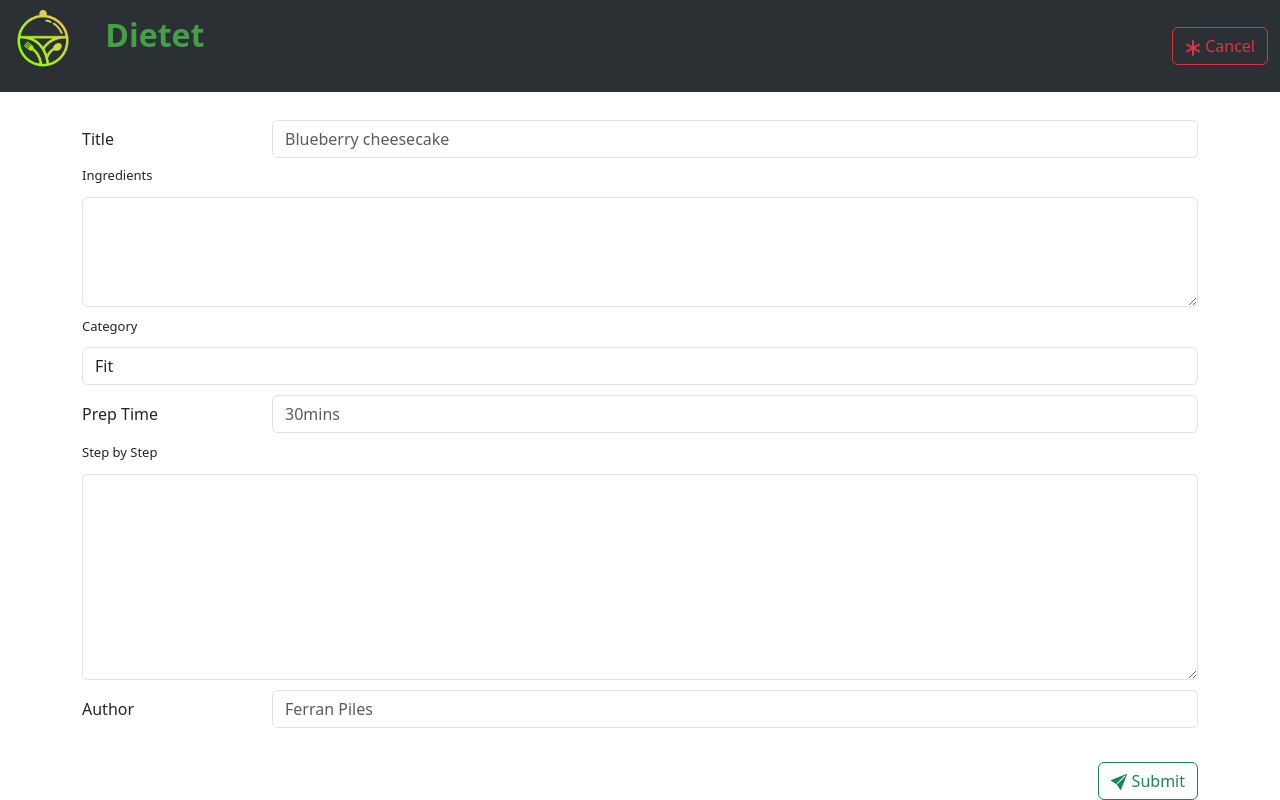
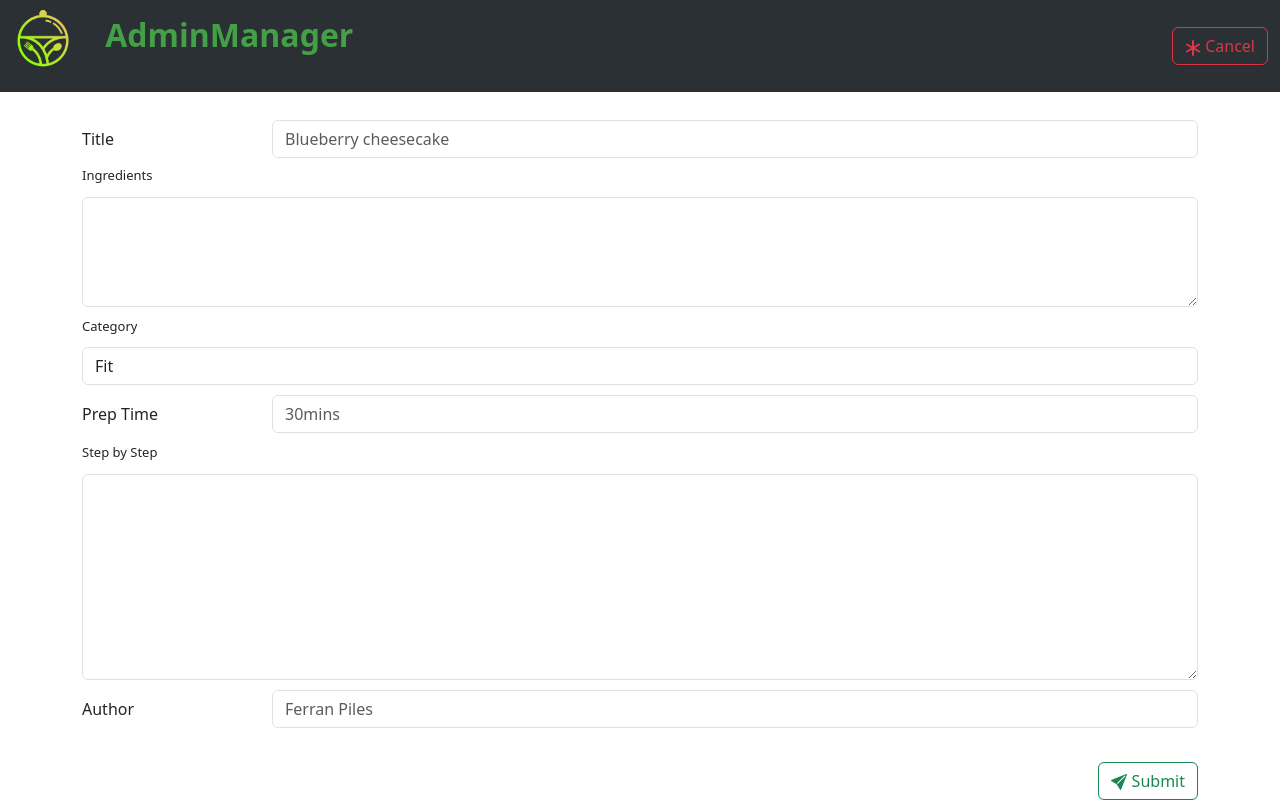
Before and after one commit to nandopiles/AdminManager, an Electron app: page upload_recipe.html in a window 1280 px wide. Drawn offline with nearby package versions, Linux system fonts and the light colour scheme; no server answers.

Commit message:
stetic and correction of error cancel btn Upload Recipe

```diff
--- a/css/styles.app.css
+++ b/css/styles.app.css
@@ -1,3 +1,20 @@
 .default-color {
     color: #43a047;
 }
+
+body::-webkit-scrollbar {
+    width: 7px;
+}
+
+body::-webkit-scrollbar-thumb {
+    background-color: rgb(151, 255, 116);
+    border-radius: 5px;
+}
+
+::-webkit-scrollbar {
+    display: block;
+}
+
+body {
+    overflow-y: scroll;
+}
--- a/main.js
+++ b/main.js
@@ -14,7 +14,7 @@ function createWindow() {
     });
     require("@electron/remote/main").enable(win.webContents)
     win.loadFile('login.html')
-    win.setMenu(null)
+    //win.setMenu(null)
 
     win.webContents.openDevTools()
 }
--- a/main_window.js
+++ b/main_window.js
@@ -118,7 +118,6 @@ run()
                 }
                 listRecipes += category
 
-                //buttons for Editing and Deleting recipes
                 listRecipes += `
                     <td>
                         <button type="button" class="btn btn-success" id="btnEdit${index}">
--- a/upload_recipe.html
+++ b/upload_recipe.html
@@ -22,7 +22,7 @@
         <div class="container-fluid">
             <p class="fs-2 fw-bold default-color">
                 <img src="img/SecondaryIcon.png" class="principal-logo" alt="Logo Img">
-                &nbsp;&nbsp;&nbsp;Dietet
+                &nbsp;&nbsp;&nbsp;AdminManager
             </p>
             <!-- Cancel Button -->
             <button type="button" class="btn btn-outline-danger" id="btnCancel">
--- a/upload_recipe.js
+++ b/upload_recipe.js
@@ -24,18 +24,6 @@ async function run() {
 run()
     .then(() => {
         /**
-         * Creates the Listener for exiting of the window.
-         */
-        document.getElementById("btnCancel").addEventListener('click', (e) => {
-            e.preventDefault()
-
-            let confirmation = confirm("Are you sure to exit?\nYou will lose all changes.");
-            if (confirmation) {
-                window.location = "main_window.html"
-            }
-        })
-
-        /**
          * Returns true if there's some field that isn't filled.
          */
         let checkIfSomeFieldIsNotFilled = () => {
@@ -45,6 +33,15 @@ run()
                 return true;
             }
         }
+
+        /**
+         * Creates the Listener for exiting of the window.
+         */
+        document.getElementById("btnCancel").addEventListener('click', (e) => {
+            e.preventDefault()
+
+            window.location = "main_window.html"
+        })
 
         /**
          * Puts all fields of the Form in Blank ready to use it another time.
```
